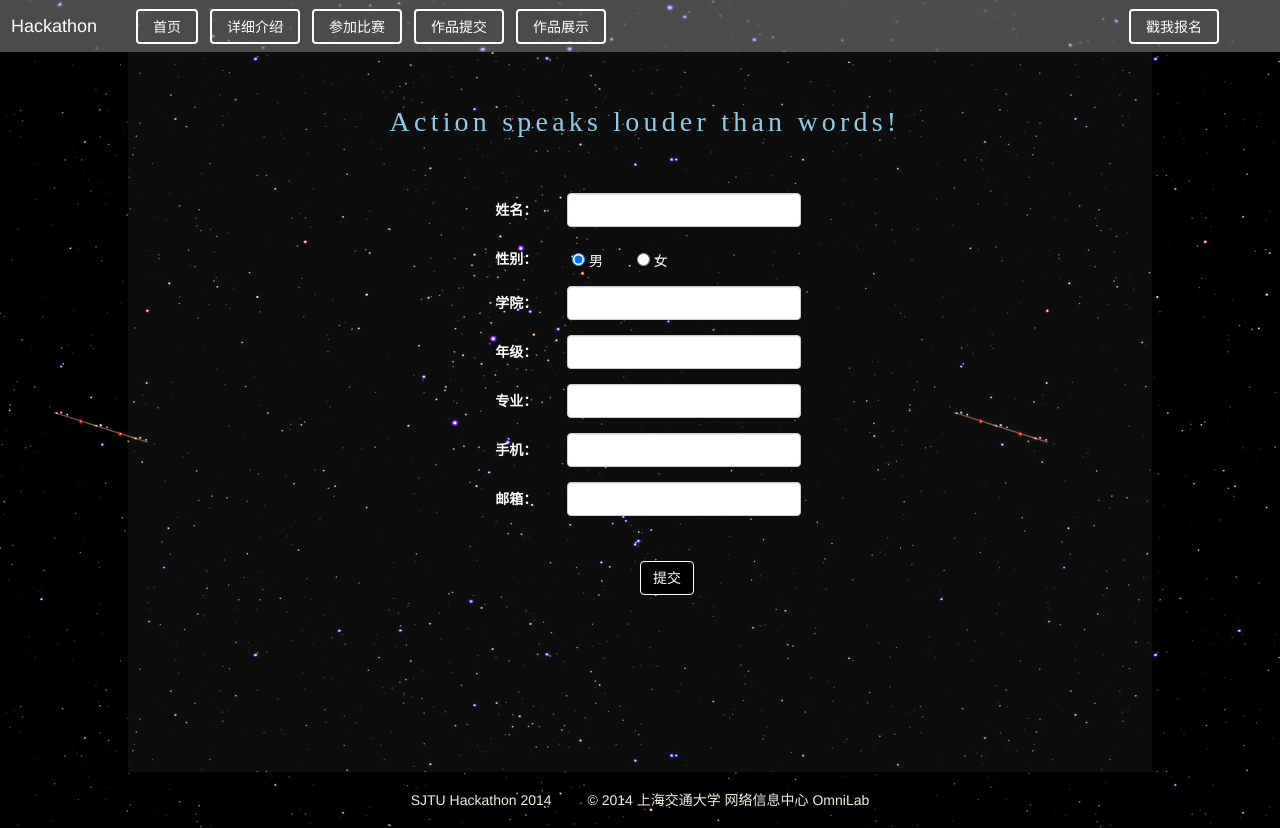
After one commit to NewBeeStudio/Hackathon_home, a PHP site: page /pages/join.html in a window 1280 px wide. The commit adds this page. Run offline with PHP 8.4, Linux system fonts and the light colour scheme; some libraries are stand-ins or nearby versions.

Commit message:
join_us page generated

```diff
--- a/css/index.css
+++ b/css/index.css
@@ -225,6 +225,7 @@ body {
 #info a{
 	display: inline-block;
 	text-decoration: none;
+	target: _blank;
 }
 
 #link1 {
@@ -243,7 +244,8 @@ footer {
 	padding: 2px;
 	background:#222;
 	min-height:3em;
-	color:#aaa;
+	background-color: white;
+	opacity: 0.4;
 	text-align:center;
 }
 
--- /dev/null
+++ b/css/join.css
@@ -0,0 +1,70 @@
+html {
+	height: 100%;
+	width: 100%;
+}
+
+body {
+	background-image: url(../images/1.jpg);
+}
+
+.nav-bar {
+	background-color: white;
+}
+
+.form {
+	margin: auto 10%;
+	height: 90%;
+	background-color: rgba(255,255,255,0.05);
+}
+
+#intro {
+	color: rgb(146,201,231);
+	text-align: center;
+	font-size: 200%;
+	padding-top: 50px;
+	font-family: "Agency FB";
+	letter-spacing: 0.15em;
+	margin-left: 10px;
+}
+
+.control-label {
+	color: white;
+}
+
+.checkbox-inline {
+	color: white;
+}
+
+.submit {
+	margin-top: 30px;
+	margin-left: 50%;
+}
+
+.submit button {
+	background-color: black;
+	border-color: white;
+	color: white;
+}
+
+.submit button:hover {
+	border-color: rgb(108,154,230);
+	background-color: black;
+	color: white;
+
+}
+
+form {
+	padding-top: 5%;
+}
+
+.footer {
+	padding: 2px;
+	min-height:3em;
+	text-align:center;
+	color: rgb(245,236,219);
+}
+
+.footer p {
+	display: inline-block;
+	margin: 16px;
+}
--- /dev/null
+++ b/pages/join.html
@@ -0,0 +1,140 @@
+<!DOCTYPE html>
+<html lang="zh-cn">
+
+<head>
+	<meta charset="utf-8">
+	<meta http-equiv="X-UA-Compatible" content="IE=edge">
+
+	<meta name="description" content="SJTU, 新蜂工作室, hackathon, 黑客马拉松，报名表">
+	<meta name="author" content="Newbee Studio">
+	<meta name="viewpoint" content="width=divice-width,initial-scale=1">
+
+	<link rel="stylesheet" type="text/css" href="../css/join.css">
+	<link rel="stylesheet" type="text/css" href="http://v3.bootcss.com/dist/css/bootstrap.min.css">
+    <link href="http://v3.bootcss.com/dist/css/bootstrap.min.css" rel="stylesheet">
+	<link href="../css/index.css" rel="stylesheet">
+
+	<script src="http://cdn.bootcss.com/jquery/1.11.1/jquery.min.js"></script>
+	<script src="http://cdn.bootcss.com/jquery/1.11.1/jquery.min.js"></script>
+	<script src="http://cdn.bootcss.com/bootstrap/3.2.0/js/bootstrap.min.js"></script>
+	<script>
+		function mOver(obj)
+		{
+			obj.className="active";
+
+		}
+		function mOut(obj)
+		{
+				$(".active").removeClass();
+		}
+
+	</script>
+</head>
+<body>
+	<div class="nav-bar">
+		<nav class="navbar bgnav " role="navigation">
+		  <div class="container-fluid">
+			<!-- Brand and toggle get grouped for better mobile display -->
+			<div class="navbar-header">
+			  <button type="button" class="navbar-toggle collapsed" data-toggle="collapse" data-target="#bs-example-navbar-collapse-1">
+				<span class="sr-only">Toggle navigation</span>
+				<span class="icon-bar"></span>
+				<span class="icon-bar"></span>
+				<span class="icon-bar"></span>
+			  </button>
+			  <a class="navbar-brand" id="brandcolor" href="#">Hackathon</a>
+			</div>
+
+			<!-- Collect the nav links, forms, and other content for toggling -->
+			<div class="collapse navbar-collapse" id="bs-example-navbar-collapse-1">
+			  <ul class="nav navbar-nav nav-pills ">
+				<li role="presentation" onmouseover="mOver(this)" onmouseout="mOut(this)"><a href="#" >首页</a></li>
+				<li role="presentation" onmouseover="mOver(this)" onmouseout="mOut(this)"><a href="#" >详细介绍</a></li>
+				<li role="presentation" onmouseover="mOver(this)" onmouseout="mOut(this)"><a href="#" >参加比赛</a></li>
+				<li role="presentation" onmouseover="mOver(this)" onmouseout="mOut(this)"><a href="#" >作品提交</a></li>
+				<li role="presentation" onmouseover="mOver(this)" onmouseout="mOut(this)"><a href="#" >作品展示</a></li>
+			  </ul>
+			  <ul class="nav navbar-nav nav-pills navbar-right">
+				<li	role="presentation" onmouseover="mOver(this)" onmouseout="mOut(this)"><a href="#">戳我报名</a></li>
+			  </ul>
+			</div><!-- /.navbar-collapse -->
+		  </div><!-- /.container-fluid -->
+		</nav>
+	</div>
+	<div class="form">
+		<div id="intro">Action speaks louder than words!</div>
+		<form class="form-horizontal" role="form">
+		   	<div class="form-group">
+		        <label for="name" class="col-sm-5 control-label">姓名：</label>
+		        <div class="col-sm-3">
+		        <input type="text" class="form-control" id="name" placeholder="">
+		    	</div>
+		    	<div class="col-sm-4 info"></div>
+		    </div>
+
+		    <div class="form-group">
+		   		<label for="sex" class="col-sm-5 control-label">性别：</label>
+	        	<label class="checkbox-inline">
+      				<input type="radio" name="optionsRadiosinline" class="checkbtn" value="option1" checked=""> 男
+      			</label>
+      			<label class="checkbox-inline">
+      				<input type="radio" name="optionsRadiosinline" class="checkbtn" value="option2"> 女
+   				</label>
+		    </div>
+
+		   	<div class="form-group">
+		        <label for="college" class="col-sm-5 control-label">学院：</label>
+		        <div class="col-sm-3">
+		        <input type="text" class="form-control" id="college" placeholder="">
+		    	</div>
+		    	<div class="col-sm-4 info"></div>
+		    </div>
+
+		    <div class="form-group">
+		        <label for="grade" class="col-sm-5 control-label">年级：</label>
+		        <div class="col-sm-3">
+		        <input type="text" class="form-control" id="grade" placeholder="">
+		    	</div>
+		    	<div class="col-sm-4 info"></div>
+		    </div>
+
+		    <div class="form-group">
+		        <label for="major" class="col-sm-5 control-label">专业：</label>
+		        <div class="col-sm-3">
+		        <input type="text" class="form-control" id="major" placeholder="">
+		    	</div>
+		    	<div class="col-sm-4 info"></div>
+		    </div>
+
+		    <div class="form-group">
+		        <label for="tel" class="col-sm-5 control-label">手机：</label>
+		        <div class="col-sm-3">
+		        <input type="text" class="form-control" id="tel" placeholder="">
+		    	</div>
+		    	<div class="col-sm-4 info"></div>
+		    </div>
+
+		    <div class="form-group">
+		        <label for="e-mail" class="col-sm-5 control-label">邮箱：</label>
+		        <div class="col-sm-3">
+		        <input type="text" class="form-control" id="e-mail" placeholder="">
+		    	</div>
+		    	<div class="col-sm-4 info"></div>
+		    </div>
+
+		   <div class="form-group">
+		      <div class="submit">
+		         <button type="submit" class="btn btn-default">提交</button>
+		      </div>
+		   </div>
+		</form>
+
+	</div>
+	<div class="footer">
+		<p>SJTU Hackathon 2014</p>
+	    <p>© 2014 上海交通大学 网络信息中心 OmniLab</p>
+	</div>
+</body>
+
+
+</html>
```
Also changed, not shown: pages/index.html (+4 -5 lines).
